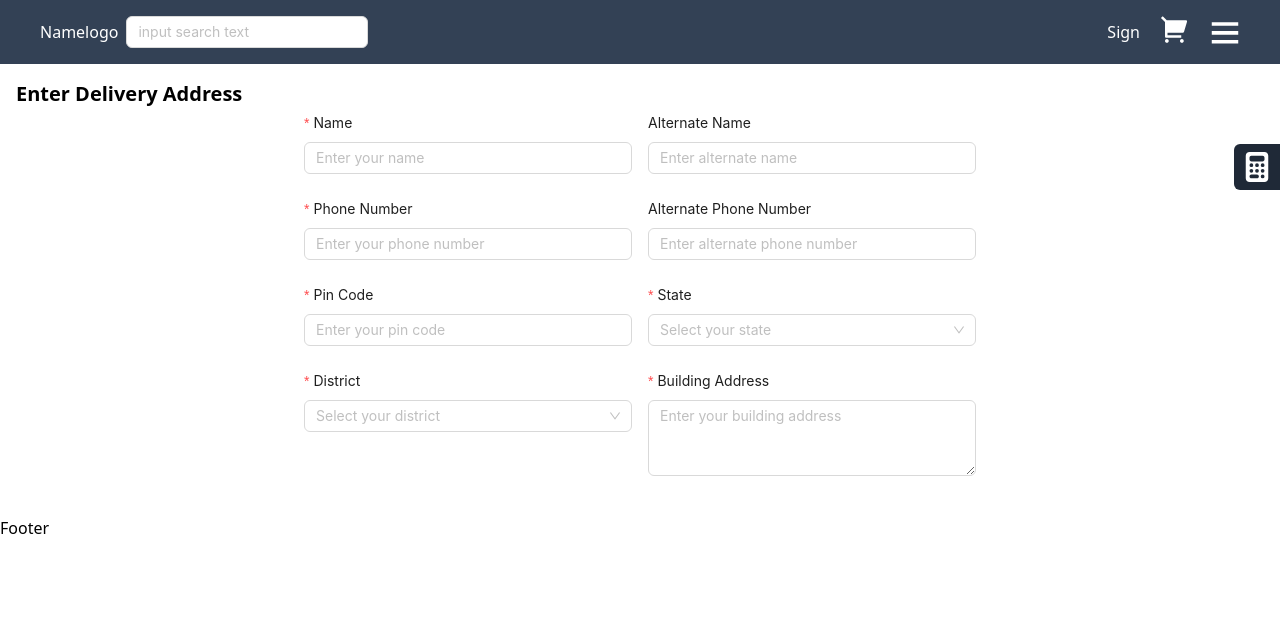
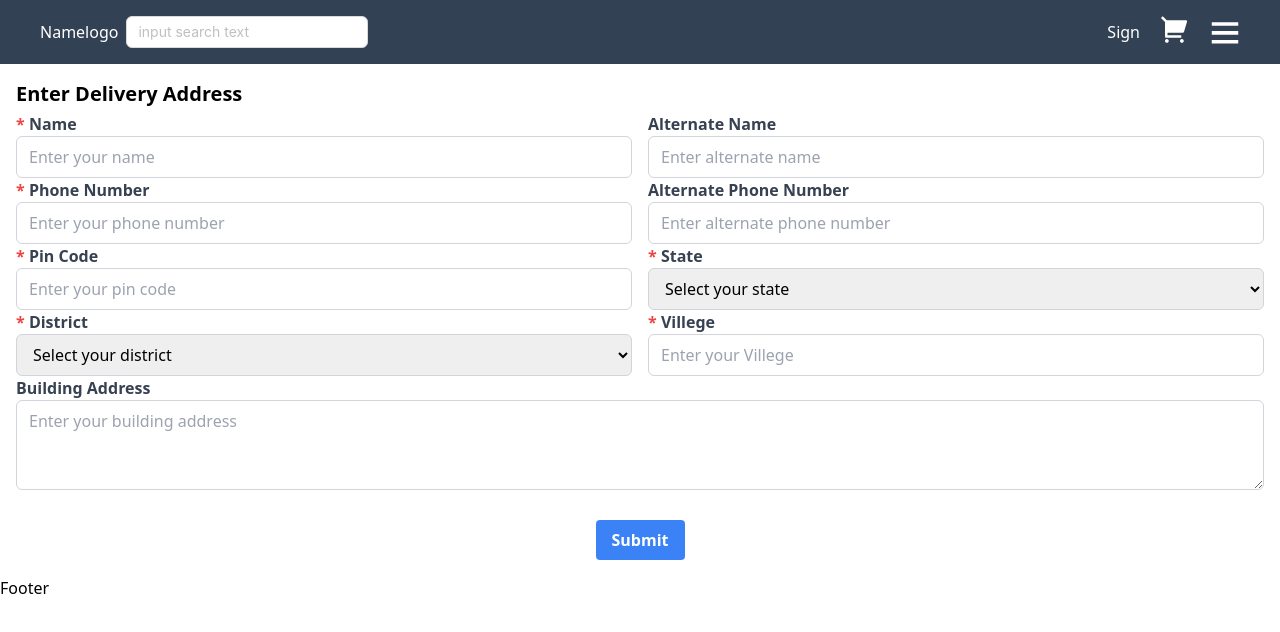
Before and after one commit to Bhim-Mridha62/e-commerce-website, a Next.js app: page /cart/address in a window 1280 px wide. Shown: the top 632 px of the page. Built offline with nearby package versions, Linux system fonts and the light colour scheme.

Commit message:
upodate cart

```diff
--- a/src/Schemas/client/FormSchema.js
+++ b/src/Schemas/client/FormSchema.js
@@ -1,24 +1,61 @@
-import { emailRegex, nameRegex, passwordRegex } from '@/utils/client/regEx';
-import * as Yup from 'yup';
-export const SignUpSchema =Yup.object().shape({
-    FirstName:Yup.string().matches(nameRegex,'Enter a valid First Name').required( "First Name is required!"),
-    LastName:Yup.string().matches(nameRegex,'Enter a valid Last Name').required( "Last Name is required!"),
-    email:Yup.string().matches(emailRegex,'Enter a valid email').required( "Email is required!"),
-    password: Yup.string()
-    .min(8, 'Password must be at least 8 characters')
-    .matches(/[A-Z]/, 'Password must contain at least one uppercase letter')
-    .matches(/[!@#$%^&*(),.?":{}|<>]/, 'Password must contain at least one special character')
-    .matches(/\d/, 'Password must contain at least one number')
+import { emailRegex, nameRegex, passwordRegex } from "@/utils/client/regEx";
+import * as Yup from "yup";
+export const SignUpSchema = Yup.object().shape({
+  FirstName: Yup.string()
+    .matches(nameRegex, "Enter a valid First Name")
+    .required("First Name is required!"),
+  LastName: Yup.string()
+    .matches(nameRegex, "Enter a valid Last Name")
+    .required("Last Name is required!"),
+  email: Yup.string()
+    .matches(emailRegex, "Enter a valid email")
+    .required("Email is required!"),
+  password: Yup.string()
+    .min(8, "Password must be at least 8 characters")
+    .matches(/[A-Z]/, "Password must contain at least one uppercase letter")
+    .matches(
+      /[!@#$%^&*(),.?":{}|<>]/,
+      "Password must contain at least one special character"
+    )
+    .matches(/\d/, "Password must contain at least one number")
     .required("Password is required!"),
-    confirmpassword:Yup.string().oneOf([Yup.ref('password'), null], 'Passwords must match').required("Confirm Password is required!"),
-})
+  confirmpassword: Yup.string()
+    .oneOf([Yup.ref("password"), null], "Passwords must match")
+    .required("Confirm Password is required!"),
+});
 
-export const SignInSchema=Yup.object().shape({
-      email:Yup.string().matches(emailRegex,"Please enter a valid Email").required("Email is Required"),
-      password: Yup.string()
-    .min(8, 'Password must be at least 8 characters')
-    .matches(/[A-Z]/, 'Password must contain at least one uppercase letter')
-    .matches(/[!@#$%^&*(),.?":{}|<>]/, 'Password must contain at least one special character')
-    .matches(/\d/, 'Password must contain at least one number')
+export const SignInSchema = Yup.object().shape({
+  email: Yup.string()
+    .matches(emailRegex, "Please enter a valid Email")
+    .required("Email is Required"),
+  password: Yup.string()
+    .min(8, "Password must be at least 8 characters")
+    .matches(/[A-Z]/, "Password must contain at least one uppercase letter")
+    .matches(
+      /[!@#$%^&*(),.?":{}|<>]/,
+      "Password must contain at least one special character"
+    )
+    .matches(/\d/, "Password must contain at least one number")
     .required("Password is required!"),
-})
+});
+export const DeliveryAddressSchema = Yup.object().shape({
+  name: Yup.string()
+    .matches(/^[^\d]*$/, "Name must not contain numeric characters")
+    .required("Please enter your name"),
+  alternateName: Yup.string().matches(
+    /^[^\d]*$/,
+    "Name must not contain numeric characters"
+  ),
+  phone: Yup.number()
+    .min(1000000000, "Mobile number must be at least 10 digits")
+    .max(9999999999, "Mobile number cannot exceed 10 digits")
+    .required("Please enter your phone number"),
+  alternatePhone: Yup.number()
+    .min(1000000000, "Mobile number must be at least 10 digits")
+    .max(9999999999, "Mobile number cannot exceed 10 digits"),
+  pincode: Yup.string().required("Please enter your pin code"),
+  state: Yup.string().required("Please select your state"),
+  district: Yup.string().required("Please select your district"),
+  Villege: Yup.string().required("Please enter your Villege"),
+  buildingAddress: Yup.string().required("Please enter your building address"),
+});
--- a/src/components/Layout.js
+++ b/src/components/Layout.js
@@ -16,7 +16,7 @@ function Layout({ children }) {
   return (
     <div>
       <Navbar />
-      <div className="z-[999] fixed top-36 right-0 bg-gray-800 p-2 rounded-l-md text-white">
+      <div className="hidden z-[999] fixed top-36 right-0 bg-gray-800 p-2 rounded-l-md text-white">
         <FaCalculator onClick={showModal} className="text-2xl msm:text-3xl cursor-pointer" />
       </div>
       <main>{children}</main>
--- a/src/components/common/Footer/Footer.js
+++ b/src/components/common/Footer/Footer.js
@@ -2,7 +2,7 @@ import React from 'react'
 
 function Footer() {
   return (
-    <div>Footer</div>
+    <div className='text-black'>Footer</div>
   )
 }
 
--- a/src/components/common/Navbar/Navbar.js
+++ b/src/components/common/Navbar/Navbar.js
@@ -26,7 +26,6 @@ function Navbar() {
   const opensidebar = () => {
     setVisible(!visible);
   };
-  console.log(Mobile, "isMobile");
   return (
     <>
       <div className="w-full sticky top-0 z-[999] justify-between items-center h-16 bg-slate-700 flex text-white p-1 md:px-10">
--- a/src/pages/cart/address/index.js
+++ b/src/pages/cart/address/index.js
@@ -1,103 +1,214 @@
-import React, { Suspense, lazy } from "react";
-import { Form, Input, Select } from "antd";
-const LazyForm = lazy(() => import("antd/es/form/Form"));
-const { Option } = Select;
+import React from "react";
+import { Formik, Form, Field, ErrorMessage } from 'formik';
+import { DeliveryAddressSchema } from "@/Schemas/client/FormSchema";
+const index = () => {
+  const initialValues = {
+    name: '',
+    alternateName: '',
+    phone: '',
+    alternatePhone: '',
+    pincode: '',
+    state: '',
+    district: '',
+    Villege: '',
+    buildingAddress: '',
+  };
 
-const index = () => {
-  const [form] = Form.useForm();
-
+  const handleSubmit = (values, { resetForm }) => {
+    alert(JSON.stringify(values, null, 2));
+    resetForm(); // Reset the form after submission
+  };
   return (
     <div className="m-4">
-      <p className="text-xl text-black font-bold mb-1">Enter Delivery Address</p>
-      <Suspense fallback={<div>Loading...</div>}>
-        <LazyForm
-          form={form}
-          layout="vertical"
-          className="max-w-md mx-auto sm:max-w-lg md:max-w-xl lg:max-w-2xl"
+      <p className="text-xl text-black font-bold mb-1">
+        Enter Delivery Address
+      </p>
+      <Formik
+        initialValues={initialValues}
+        validationSchema={DeliveryAddressSchema}
+        onSubmit={handleSubmit}
       >
+        <Form>
         <div className="grid grid-cols-1 md:grid-cols-2 gap-4">
-            <Form.Item
+          <div>
+            <label htmlFor="name" className="text-gray-700 font-semibold">
+            <span className="text-red-500">*</span> Name
+            </label>
+            <Field
+              type="text"
+              id="name"
               name="name"
-              label="Name"
-              rules={[{ required: true, message: "Please enter your name" }]}
+              placeholder="Enter your name"
+              className="border border-gray-300 rounded-md py-2 px-3 w-full focus:outline-none focus:ring-2 focus:ring-blue-300"
+            />
+            <ErrorMessage
+              name="name"
+              component="div"
+              className="text-red-500 text-sm mt-1"
+            />
+          </div>
+          <div>
+            <label
+              htmlFor="alternateName"
+              className="text-gray-700 font-semibold"
             >
-              <Input placeholder="Enter your name" />
-            </Form.Item>
-            <Form.Item name="alternateName" label="Alternate Name">
-              <Input placeholder="Enter alternate name" />
-            </Form.Item>
+              Alternate Name
+            </label>
+            <Field
+              type="text"
+              id="alternateName"
+              name="alternateName"
+              placeholder="Enter alternate name"
+              className="border border-gray-300 rounded-md py-2 px-3 w-full focus:outline-none focus:ring-2 focus:ring-blue-500"
+            />
           </div>
-
+        </div>
         <div className="grid grid-cols-1 md:grid-cols-2 gap-4">
-            <Form.Item
+          <div>
+            <label htmlFor="phone" className="text-gray-700 font-semibold">
+            <span className="text-red-500">*</span> Phone Number
+            </label>
+            <Field
+              type="text"
+              id="phone"
               name="phone"
-              label="Phone Number"
-              rules={[
-                { required: true, message: "Please enter your phone number" },
-              ]}
+              placeholder="Enter your phone number"
+              className="border border-gray-300 rounded-md py-2 px-3 w-full focus:outline-none focus:ring-2 focus:ring-blue-500"
+            />
+            <ErrorMessage
+              name="phone"
+              component="div"
+              className="text-red-500 text-sm mt-1"
+            />
+          </div>
+          <div>
+            <label
+              htmlFor="alternatePhone"
+              className="text-gray-700 font-semibold"
             >
-              <Input placeholder="Enter your phone number" />
-            </Form.Item>
-            <Form.Item name="alternatePhone" label="Alternate Phone Number">
-              <Input placeholder="Enter alternate phone number" />
-            </Form.Item>
+              Alternate Phone Number
+            </label>
+            <Field
+              type="text"
+              id="alternatePhone"
+              name="alternatePhone"
+              placeholder="Enter alternate phone number"
+              className="border border-gray-300 rounded-md py-2 px-3 w-full focus:outline-none focus:ring-2 focus:ring-blue-500"
+            />
           </div>
-
+        </div>
         <div className="grid grid-cols-1 md:grid-cols-2 gap-4">
-            <Form.Item
+          <div>
+            <label htmlFor="pincode" className="text-gray-700 font-semibold">
+            <span className="text-red-500">*</span> Pin Code
+            </label>
+            <Field
+              type="text"
+              id="pincode"
               name="pincode"
-              label="Pin Code"
-              rules={[
-                { required: true, message: "Please enter your pin code" },
-              ]}
+              placeholder="Enter your pin code"
+              className="border border-gray-300 rounded-md py-2 px-3 w-full focus:outline-none focus:ring-2 focus:ring-blue-500"
+            />
+            <ErrorMessage
+              name="pincode"
+              component="div"
+              className="text-red-500 text-sm mt-1"
+            />
+          </div>
+          <div>
+            <label htmlFor="state" className="text-gray-700 font-semibold">
+            <span className="text-red-500">*</span> State
+            </label>
+            <Field
+              as="select"
+              id="state"
+              name="state"
+              placeholder="Select your state"
+              className="border border-gray-300 rounded-md py-2 px-3 w-full focus:outline-none focus:ring-2 focus:ring-blue-500"
             >
-              <Input placeholder="Enter your pin code" />
-            </Form.Item>
-            <Form.Item
+              <option value="">Select your state</option>
+              <option value="state1">State 1</option>
+              <option value="state2">State 2</option>
+            </Field>
+            <ErrorMessage
               name="state"
-              label="State"
-              rules={[{ required: true, message: "Please select your state" }]}
+              component="div"
+              className="text-red-500 text-sm mt-1"
+            />
+          </div>
+        </div>
+        <div className="grid grid-cols-1 md:grid-cols-2 gap-4">
+          <div>
+            <label htmlFor="district" className="text-gray-700 font-semibold">
+            <span className="text-red-500">*</span> District
+            </label>
+            <Field
+              as="select"
+              id="district"
+              name="district"
+              placeholder="Select your district"
+              className="border border-gray-300 rounded-md py-2 px-3 w-full focus:outline-none focus:ring-2 focus:ring-blue-500"
             >
-              <Select placeholder="Select your state">
-                <Option value="state1">State 1</Option>
-                <Option value="state2">State 2</Option>
-                {/* Add more options for states */}
-              </Select>
-            </Form.Item>
+              <option value="">Select your district</option>
+              <option value="district1">District 1</option>
+              <option value="district2">District 2</option>
+            </Field>
+            <ErrorMessage
+              name="district"
+              component="div"
+              className="text-red-500 text-sm mt-1"
+            />
           </div>
-
-          <div className="grid grid-cols-1 md:grid-cols-2 gap-4">
-            <Form.Item
-              name="district"
-              label="District"
-              rules={[
-                { required: true, message: "Please select your district" },
-              ]}
+          <div>
+            <label htmlFor="Villege" className="text-gray-700 font-semibold">
+            <span className="text-red-500">*</span> Villege
+            </label>
+            <Field
+              type="text"
+              id="Villege"
+              name="Villege"
+              placeholder="Enter your Villege"
+              className="border border-gray-300 rounded-md py-2 px-3 w-full focus:outline-none focus:ring-2 focus:ring-blue-500"
+            />
+            <ErrorMessage
+              name="Villege"
+              component="div"
+              className="text-red-500 text-sm mt-1"
+            />
+          </div>
+        </div>
+        <div>
+          <label
+            htmlFor="buildingAddress"
+            className="text-gray-700 font-semibold"
           >
-              <Select placeholder="Select your district">
-                <Option value="district1">District 1</Option>
-                <Option value="district2">District 2</Option>
-                {/* Add more options for districts */}
-              </Select>
-            </Form.Item>
-            <Form.Item
+            Building Address
+          </label>
+          <Field
+            as="textarea"
+            id="buildingAddress"
             name="buildingAddress"
-              label="Building Address"
-              rules={[
-                {
-                  required: true,
-                  message: "Please enter your building address",
-                },
-              ]}
+            placeholder="Enter your building address"
+            rows="3"
+            className="border border-gray-300 rounded-md py-2 px-3 w-full focus:outline-none focus:ring-2 focus:ring-blue-500"
+          />
+          <ErrorMessage
+            name="buildingAddress"
+            component="div"
+            className="text-red-500 text-sm mt-1"
+          />
+        </div>
+        <div className="flex justify-center mt-6">
+          <button
+            type="submit"
+            // disabled={isSubmitting}
+            className="bg-blue-500 hover:bg-blue-700 text-white font-bold py-2 px-4 rounded focus:outline-none focus:shadow-outline"
           >
-              <Input.TextArea
-                placeholder="Enter your building address"
-                rows={3}
-              />
-            </Form.Item>
+            Submit
+          </button>
         </div>
-        </LazyForm>
-      </Suspense>
+      </Form>
+      </Formik>
     </div>
   );
 };
--- a/src/styles/globals.css
+++ b/src/styles/globals.css
@@ -28,3 +28,8 @@ body {
 .HideScroll::-webkit-scrollbar {
   display: none;
 }
+input[type=number]::-webkit-inner-spin-button,
+input[type=number]::-webkit-outer-spin-button {
+  -webkit-appearance: none;
+  margin: 0;
+}
```
Also changed, not shown: src/components/cart/addCardItem.js (+32 -10 lines), src/pages/cart/index.js (+116 -34 lines). Lines whose indentation alone changed are shown as unchanged.
